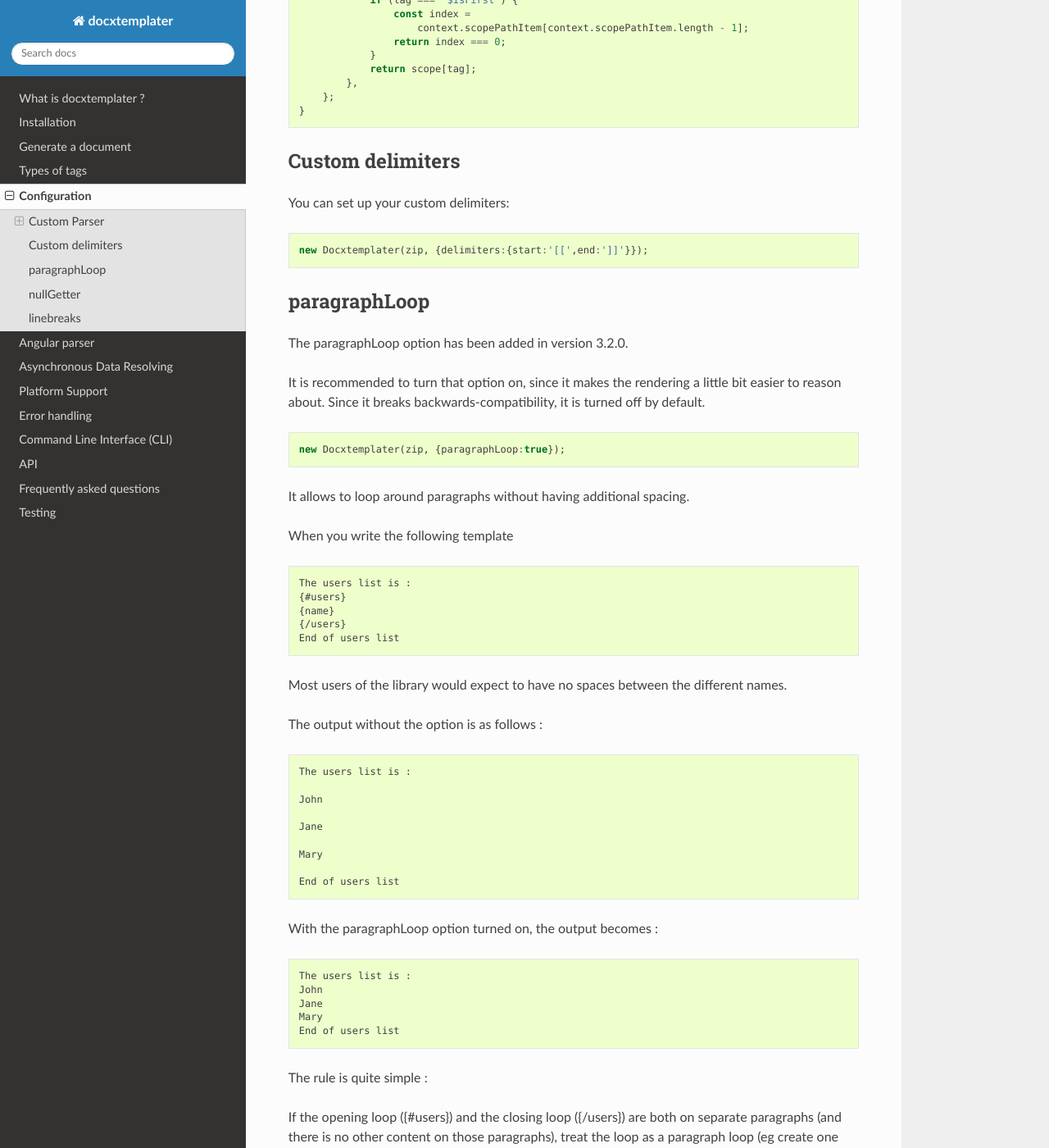
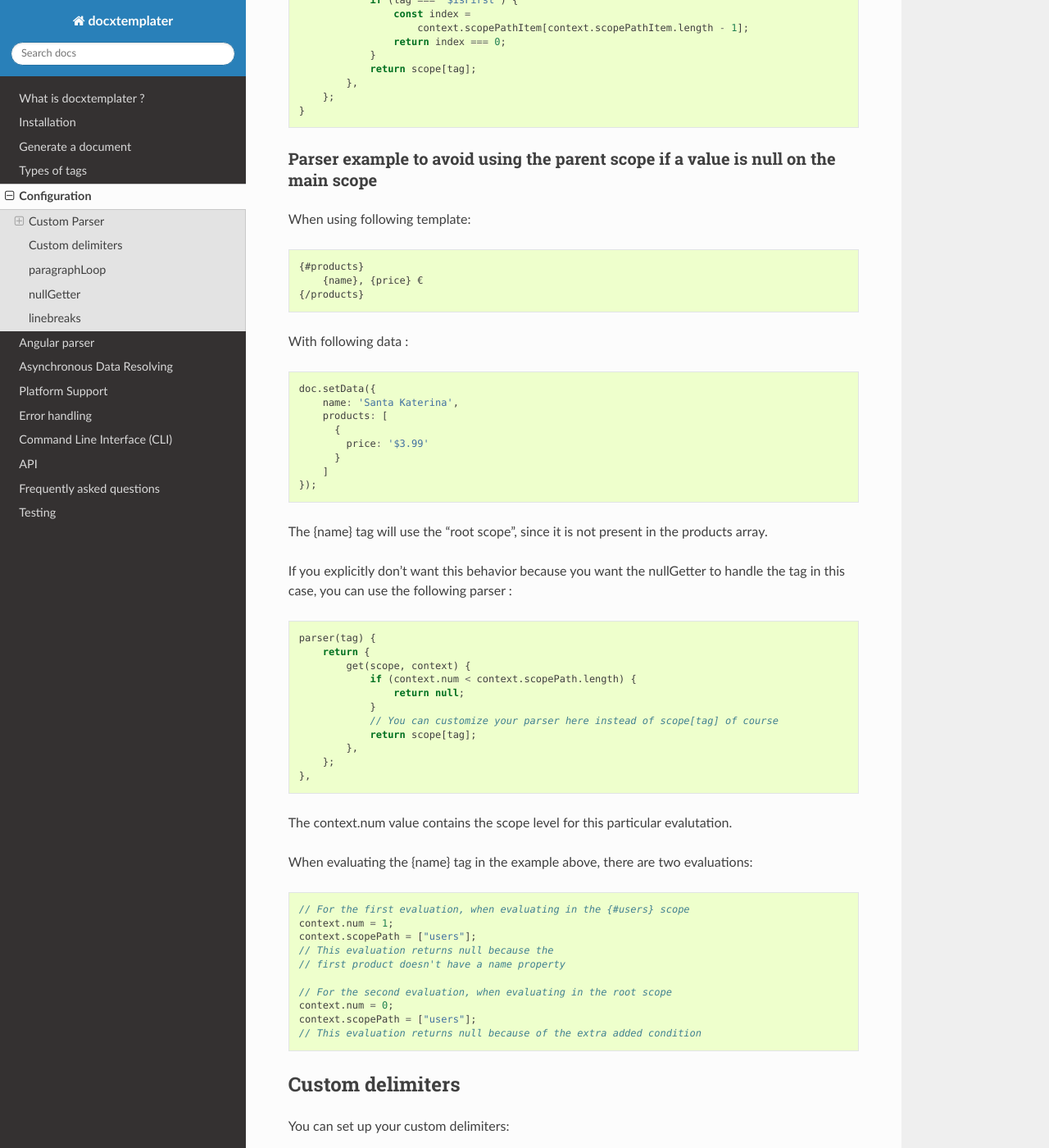
Before and after one commit to open-xml-templating/docxtemplater, a Sphinx documentation site: the page built from docs/source/configuration.rst, in a window 1280 px wide and 1400 px high, scrolled down 4211 px. Shown: the whole window at 82% size. Built offline with Sphinx 7.4.7 and the Read the Docs theme 2.0.0, drawn with Linux system fonts in a browser that asks for light colours.

Commit message:
[doc] Add example on how to disable "scope inheritance" Fix #523

```diff
--- a/docs/source/configuration.rst
+++ b/docs/source/configuration.rst
@@ -222,6 +222,66 @@ As an other example, it is possible to use the `{$index}` tag inside a loop by u
         };
     }
 
+Parser example to avoid using the parent scope if a value is null on the main scope
+~~~~~~~~~~~~~~~~~~~~~~~~~~~~~~~~~~~~~~~~~~~~~~~~~~~~~~~~~~~~~~~~~~~~~~~~~~~~~~~~~~~
+
+
+When using following template:
+
+.. code-block:: text
+
+    {#products}
+        {name}, {price} €
+    {/products}
+
+With following data :
+
+.. code-block:: javascript
+
+    doc.setData({
+        name: 'Santa Katerina',
+        products: [
+          {
+            price: '$3.99'
+          }
+        ]
+    });
+
+The {name} tag will use the "root scope", since it is not present in the products array.
+
+If you explicitly don't want this behavior because you want the nullGetter to handle the tag in this case, you can use the following parser :
+
+.. code-block:: javascript
+
+    parser(tag) {
+        return {
+            get(scope, context) {
+                if (context.num < context.scopePath.length) {
+                    return null;
+                }
+                // You can customize your parser here instead of scope[tag] of course
+                return scope[tag];
+            },
+        };
+    },
+
+The context.num value contains the scope level for this particular evalutation.
+
+When evaluating the {name} tag in the example above, there are two evaluations:
+
+.. code-block:: javascript
+
+    // For the first evaluation, when evaluating in the {#users} scope
+    context.num = 1;
+    context.scopePath = ["users"];
+    // This evaluation returns null because the
+    // first product doesn't have a name property
+
+    // For the second evaluation, when evaluating in the root scope
+    context.num = 0;
+    context.scopePath = ["users"];
+    // This evaluation returns null because of the extra added condition
+
 
 Custom delimiters
 -----------------
--- a/docs/source/errors.rst
+++ b/docs/source/errors.rst
@@ -99,7 +99,7 @@ The ids are :
 
     Hello {name !
 
-**no_xml_tag_found_at_left** and **no_xml_tag_found_at_right**: This error happens if a rawXMLTag does'nt find a `<w:p>` element
+**no_xml_tag_found_at_left** and **no_xml_tag_found_at_right**: This error happens if a rawXMLTag doesn't find a `<w:p>` element
 
 .. code-block:: text
 
```
Also changed, not shown: 1 other file.
